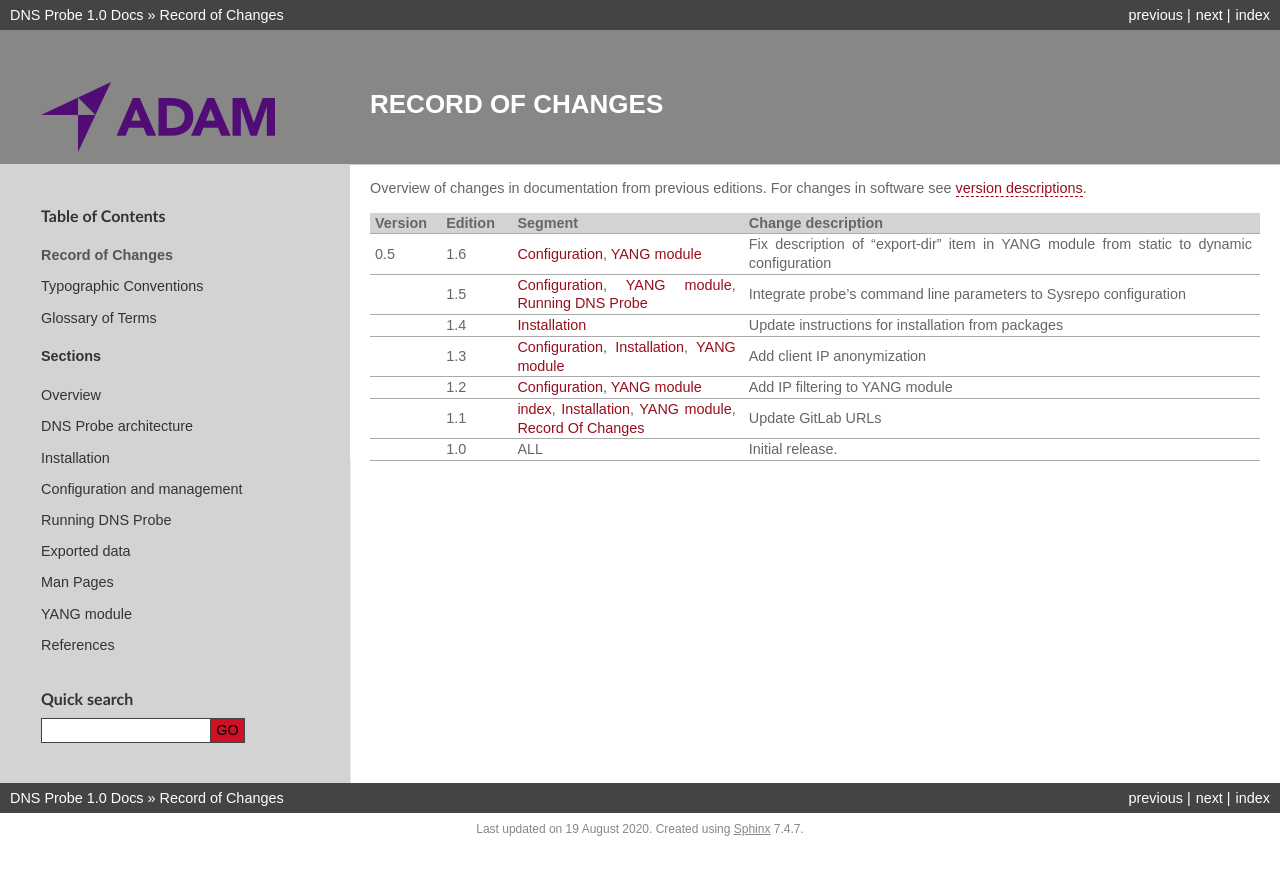
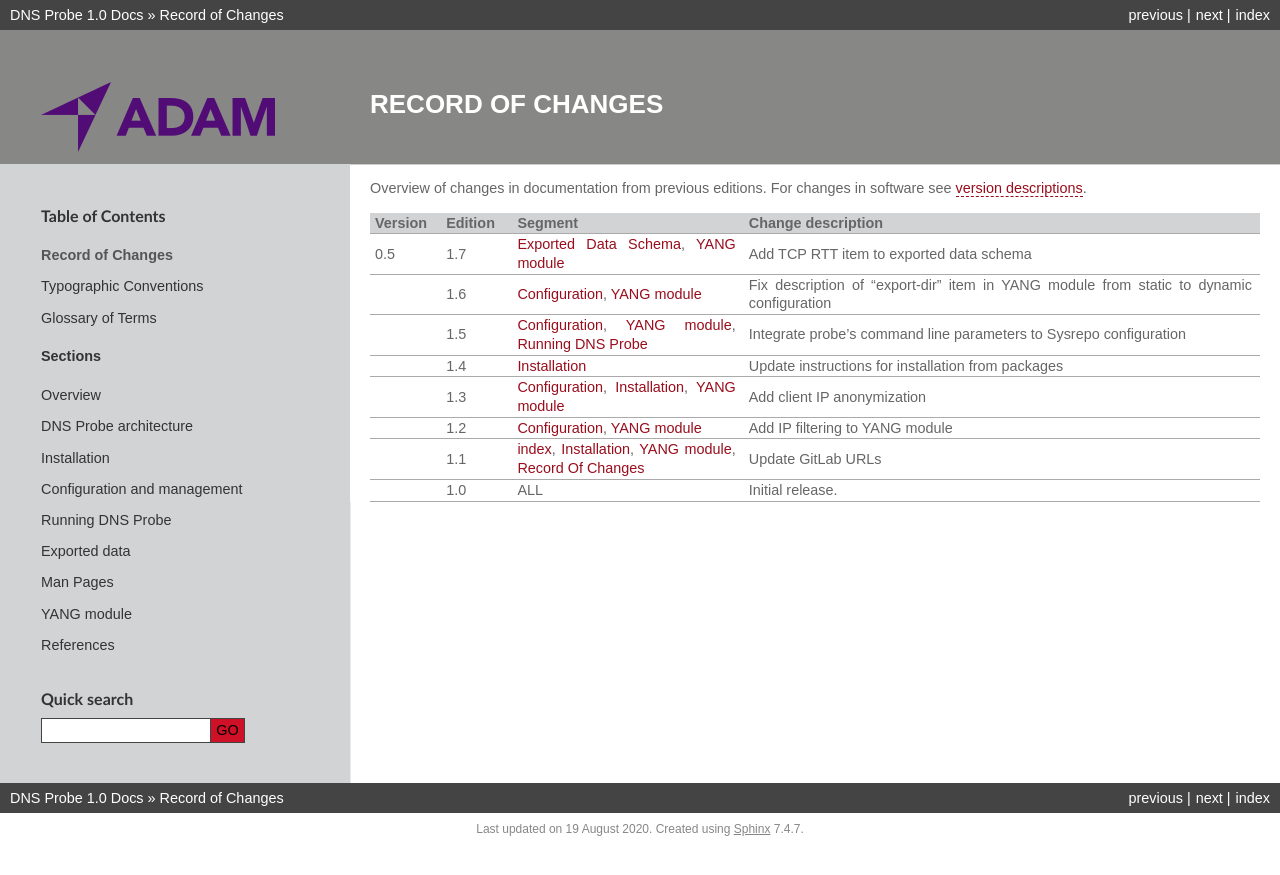
Before and after one commit to CZ-NIC/dns-probe, a Sphinx documentation site: the page built from doc/RecordOfChanges.rst, in a window 1280 px wide. Shown: the top 875 px of the page. Built offline with Sphinx 7.4.7, drawn with Linux system fonts in a browser that asks for light colours.

Commit message:
Sphinx: Add TCP RTT item to exported data schema

```diff
--- a/doc/ExportedDataSchema.rst
+++ b/doc/ExportedDataSchema.rst
@@ -120,7 +120,9 @@ Entrada schema.
 +---------------------------------+-----------+--------------------------------------+-------------------------------------------------------------+
 | is\_opendns                     | BOOLEAN   | XXX                                  | By IP list (Maxmind) (always false in Parquet)              |
 +---------------------------------+-----------+--------------------------------------+-------------------------------------------------------------+
-| dns\_res\_len                   | INT32     | response\_size                       | Response DNS payload length                                 |
+| dns\_res\_len                   | INT32     | response-size                        | Response DNS payload length                                 |
 +---------------------------------+-----------+--------------------------------------+-------------------------------------------------------------+
 | server\_location                | STRING    | XXX                                  | Server location (allways empty string in Parquet)           |
 +---------------------------------+-----------+--------------------------------------+-------------------------------------------------------------+
+| tcp\_hs\_rtt                    | INT64     | response-delay                       | TCP Round Trip Time (RTT)                                   |
++---------------------------------+-----------+--------------------------------------+-------------------------------------------------------------+
--- a/doc/RecordOfChanges.rst
+++ b/doc/RecordOfChanges.rst
@@ -16,6 +16,10 @@ For changes in software see `version descriptions <https://gitlab.nic.cz/adam/dn
      - Segment
      - Change description
    * - 0.5
+     - 1.7
+     - :doc:`Exported Data Schema <ExportedDataSchema>`, :doc:`YANG module <YANGmodule>`
+     - Add TCP RTT item to exported data schema
+   * -
      - 1.6
      - :doc:`Configuration <Configuration>`, :doc:`YANG module <YANGmodule>`
      - Fix description of "export-dir" item in YANG module from static to dynamic configuration
--- a/doc/YANGmodule.rst
+++ b/doc/YANGmodule.rst
@@ -44,6 +44,11 @@ This section contains the complete YANG module *cznic-dns-probe* that is used fo
        responses from network traffic (both UDP and TCP) and exports
        records about DNS transactions in C-DNS or Apache Parquet
        format.";
+
+    revision 2020-08-19 {
+      description
+        "Add 'response_delay' bit to exported C-DNS fields";
+    }
 
     revision 2020-08-17 {
       description
@@ -212,6 +217,7 @@ This section contains the complete YANG module *cznic-dns-probe* that is used fo
             bit query_opt_rdata;
             bit response_additional_sections;
             bit response_size;
+            bit response_delay; // TCP RTT
           }
           default "transaction_id time_offset query_name "
                 + "client_hoplimit qr_transport_flags client_address "
--- a/doc/index.rst
+++ b/doc/index.rst
@@ -15,7 +15,7 @@ scanned requests and responses.
       which means that it contains authoring/editing/managing notes
       in addition to the actual content.
 
-:Edition: :doc:`1.6 <RecordOfChanges>`
+:Edition: :doc:`1.7 <RecordOfChanges>`
 
 :Source: The source code of this documentation is open and can be found
          on `GitLab <https://gitlab.nic.cz/adam/dns-probe/-/tree/master/doc>`_.
```
Also changed, not shown: other parts of doc/YANGmodule.rst (+1 -1 lines).
